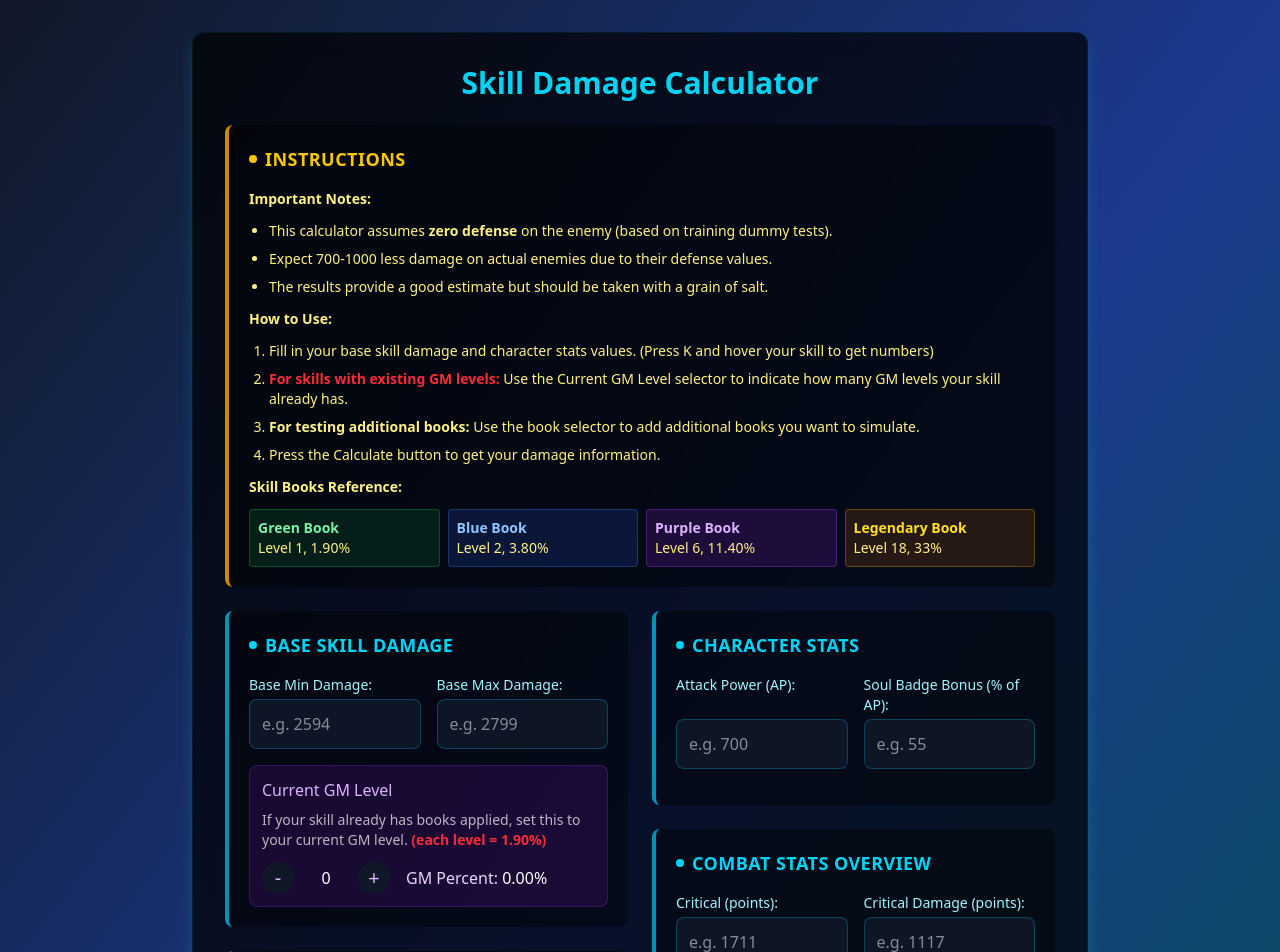
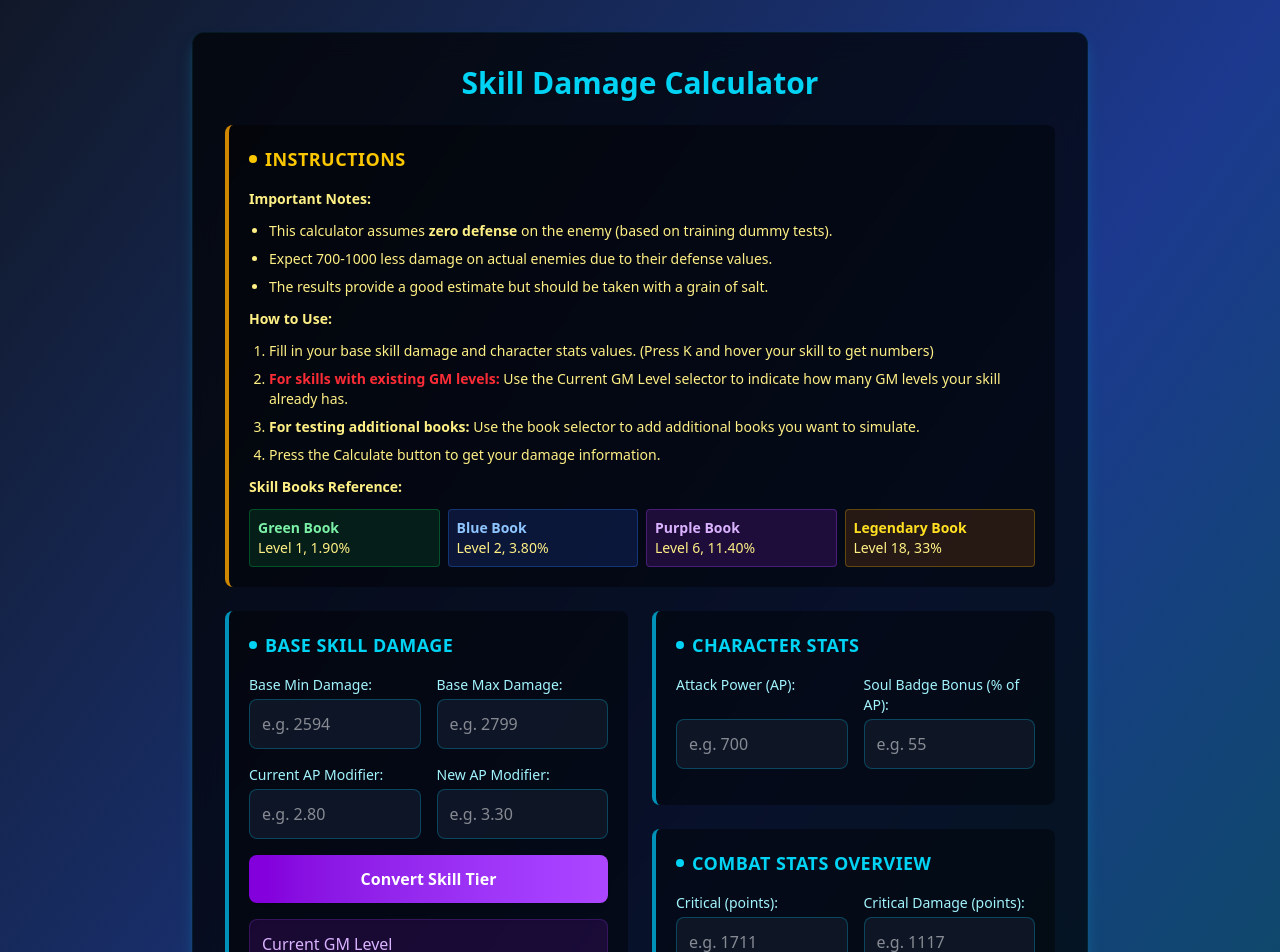
Before and after one commit to Ci3t/calc-skill-neo-basic, a React (Vite) app: page / in a window 1280 px wide. Shown: the top 952 px of the page. Built offline with nearby package versions, Linux system fonts and the light colour scheme.

Commit message:
added skill tier convert

```diff
--- a/src/App.jsx
+++ b/src/App.jsx
@@ -22,6 +22,13 @@ function calculateAnchorBase(baseMin, baseMax, totalStats) {
   const weight = Math.min(1, Math.max(0, (totalStats - 3000) / 3000));
   return baseMin * (1 - weight) + avgBase * weight;
 }
+function convertSkillDamage(min, max, oldMultiplier, newMultiplier) {
+  const factor = newMultiplier / oldMultiplier;
+  return {
+    newMin: (parseFloat(min) || 0) * factor,
+    newMax: (parseFloat(max) || 0) * factor,
+  };
+}
 
 function App() {
   const [result, setResult] = useState(null);
@@ -35,6 +42,8 @@ function App() {
     accuracy: "",
     debuffResist: "",
     currentGMLevel: 0, // purely visual
+    currentApMod: "",
+    newApMod: "",
   });
 
   const bookTypes = [
@@ -108,6 +117,20 @@ function App() {
           : book
       )
     );
+  };
+  const handleTierConvert = () => {
+    const { minDamage, maxDamage, currentApMod, newApMod } = formData;
+    const { newMin, newMax } = convertSkillDamage(
+      minDamage,
+      maxDamage,
+      currentApMod,
+      newApMod
+    );
+    setFormData((prev) => ({
+      ...prev,
+      minDamage: newMin.toFixed(2),
+      maxDamage: newMax.toFixed(2),
+    }));
   };
 
   const calculateDamage = () => {
@@ -328,6 +351,53 @@ function App() {
                       onChange={handleChange}
                     />
                   </div>
+                </div>
+                {/* AP Modifier Conversion Section */}
+                <div className="grid grid-cols-1 sm:grid-cols-2 gap-4 mt-4">
+                  <div>
+                    <label
+                      htmlFor="currentApMod"
+                      className="block text-cyan-200 font-medium mb-1 text-sm hover:text-cyan-400 transition-colors"
+                    >
+                      Current AP Modifier:
+                    </label>
+                    <input
+                      type="number"
+                      step="0.01"
+                      id="currentApMod"
+                      placeholder="e.g. 2.80"
+                      className="no-spinner w-full p-3 bg-gray-900/90 border border-cyan-500/30 rounded-lg text-white outline-none focus:border-cyan-500/80 focus:shadow-lg focus:shadow-cyan-500/40 transition-all"
+                      value={formData.currentApMod}
+                      onChange={handleChange}
+                    />
+                  </div>
+                  <div>
+                    <label
+                      htmlFor="newApMod"
+                      className="block text-cyan-200 font-medium mb-1 text-sm hover:text-cyan-400 transition-colors"
+                    >
+                      New AP Modifier:
+                    </label>
+                    <input
+                      type="number"
+                      step="0.01"
+                      id="newApMod"
+                      placeholder="e.g. 3.30"
+                      className="no-spinner w-full p-3 bg-gray-900/90 border border-cyan-500/30 rounded-lg text-white outline-none focus:border-cyan-500/80 focus:shadow-lg focus:shadow-cyan-500/40 transition-all"
+                      value={formData.newApMod}
+                      onChange={handleChange}
+                    />
+                  </div>
+                </div>
+
+                {/* Convert Button */}
+                <div className="mt-4">
+                  <button
+                    onClick={handleTierConvert}
+                    className="w-full bg-gradient-to-r cursor-pointer from-purple-700 to-purple-500 hover:from-purple-600 hover:to-purple-400 text-white font-bold py-3 px-6 rounded-lg transition-all shadow-lg hover:shadow-purple-700/40"
+                  >
+                    Convert Skill Tier
+                  </button>
                 </div>
 
                 {/* Current GM Level Selector */}
--- a/src/CombatStatsOverview.jsx
+++ b/src/CombatStatsOverview.jsx
@@ -1,17 +1,21 @@
 import { useState } from "react";
 
+// Corrected Crit Rate formula (returns percentage directly)
 function calculateCritRate(critPoints) {
-  return (96.98979 * critPoints) / (1124.069 + critPoints);
+  return (critPoints * 96.98979) / (critPoints + 2368.384);
 }
 
+// Corrected Crit Multiplier (returns multiplier like 2.32)
 function calculateCritMultiplier(cdmgPoints) {
-  return (290.8 * cdmgPoints) / (2102.36 + cdmgPoints) + 125;
+  return (cdmgPoints * 290.8) / (cdmgPoints + 2102.36) + 125;
 }
 
+// Accuracy returns % (e.g., 100.12%)
 function calculateAccuracyPercent(points) {
   return (96.16 * points) / (820.5 + points) + 85;
 }
 
+// Debuff Resist returns % (e.g., 85.33%)
 function calculateDebuffResistPercent(points) {
   return (100.0794 * points) / (366.3908 + points);
 }
@@ -23,14 +27,6 @@ export default function CombatStatsOverview({
   debuffResist,
   onChange,
 }) {
-  const handleChange = (e) => {
-    const { id, value } = e.target;
-    setFormData((prev) => ({
-      ...prev,
-      [id]: value,
-    }));
-  };
-
   const parsedCrit = parseFloat(crit);
   const parsedCritDmg = parseFloat(critDmg);
   const parsedAccuracy = parseFloat(accuracy);
@@ -121,7 +117,7 @@ export default function CombatStatsOverview({
         </div>
 
         <div className="flex justify-between text-cyan-200">
-          <span>🔥 Crit Multiplier:</span>
+          <span>🔥 Crit Damage Multiplier:</span>
           <span className="text-white font-medium">
             {isNaN(parsedCritDmg)
               ? "--"
```
